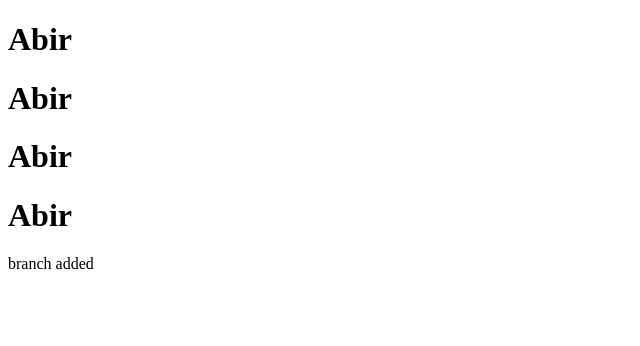
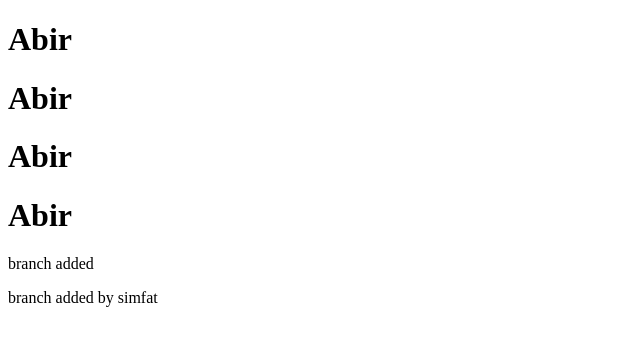
Before and after one commit to Abirhossain2084/TestBranching, a plain HTML site: page index.html in a window 1280 px wide. Shown: the whole page, without its empty margins (0-640 px from the left). Drawn offline with Linux system fonts and the light colour scheme.

Commit message:
Update index.html
line added

```diff
--- a/index.html
+++ b/index.html
@@ -13,5 +13,6 @@
 
 
     <p>branch added</p>
+    <p>branch added by simfat</p>
 </body>
 </html>
```
